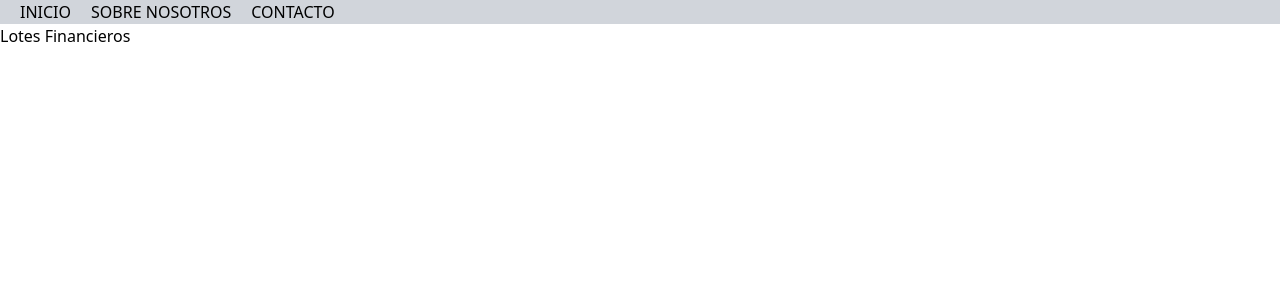
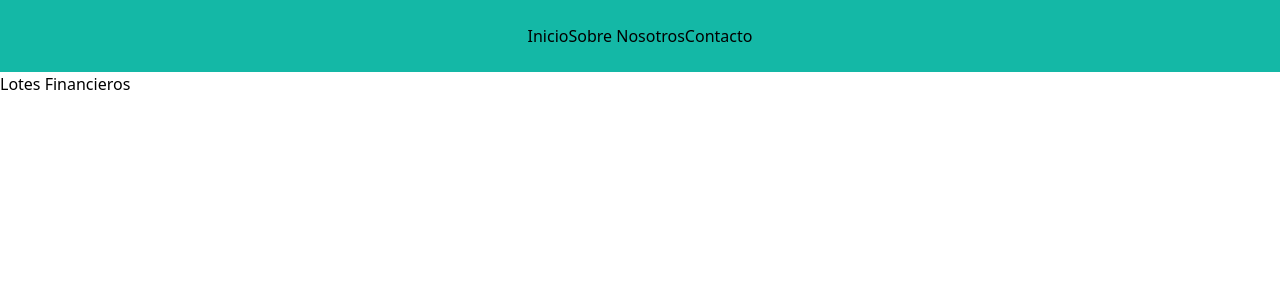
Before and after one commit to Javier-ojeda24/Bienes_Raices, a React (Vite) app: page / in a window 1280 px wide. Shown: the top 300 px of the page. Built offline with nearby package versions, Linux system fonts and the light colour scheme.

Commit message:
contenedor

```diff
--- a/src/components/Navegacion.jsx
+++ b/src/components/Navegacion.jsx
@@ -3,16 +3,10 @@ import { NavLink } from "react-router-dom";
 
 export const Navegacion = () => {
   return (
-    <div className="bg-gray-300 flex uppercase">
-      <NavLink to="/inicio" className="ml-5">
-        Inicio
-      </NavLink>
-      <NavLink to="/sobre-nosotros" className="ml-5">
-        Sobre Nosotros
-      </NavLink>
-      <NavLink to="/contacto" className="ml-5">
-        Contacto
-      </NavLink>
+    <div className="flex items-center justify-center flex-wrap bg-teal-500 p-6">
+      <NavLink to="/inicio">Inicio</NavLink>
+      <NavLink to="/sobre-nosotros">Sobre Nosotros</NavLink>
+      <NavLink to="/contacto">Contacto</NavLink>
     </div>
   );
 };
```
